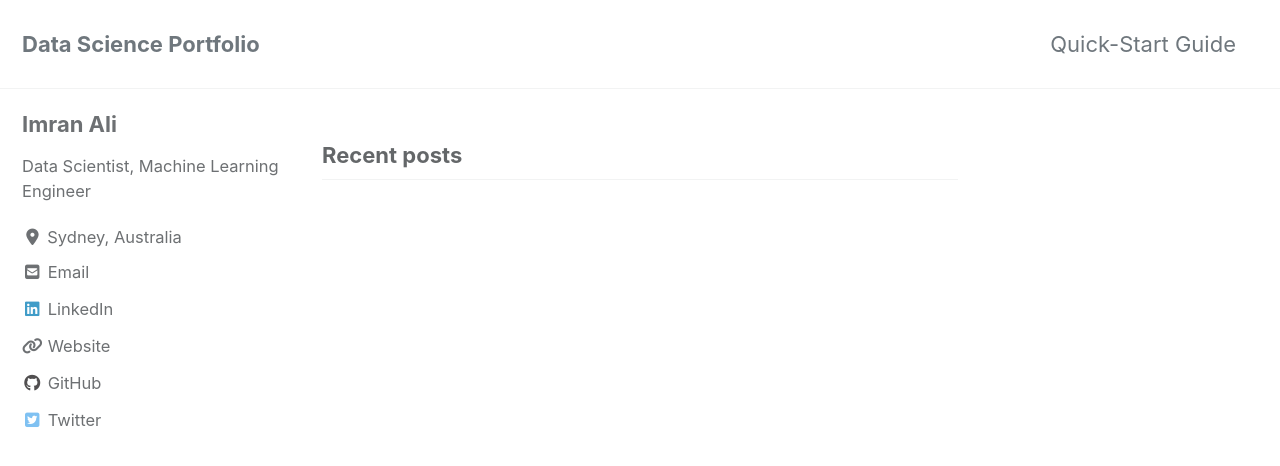
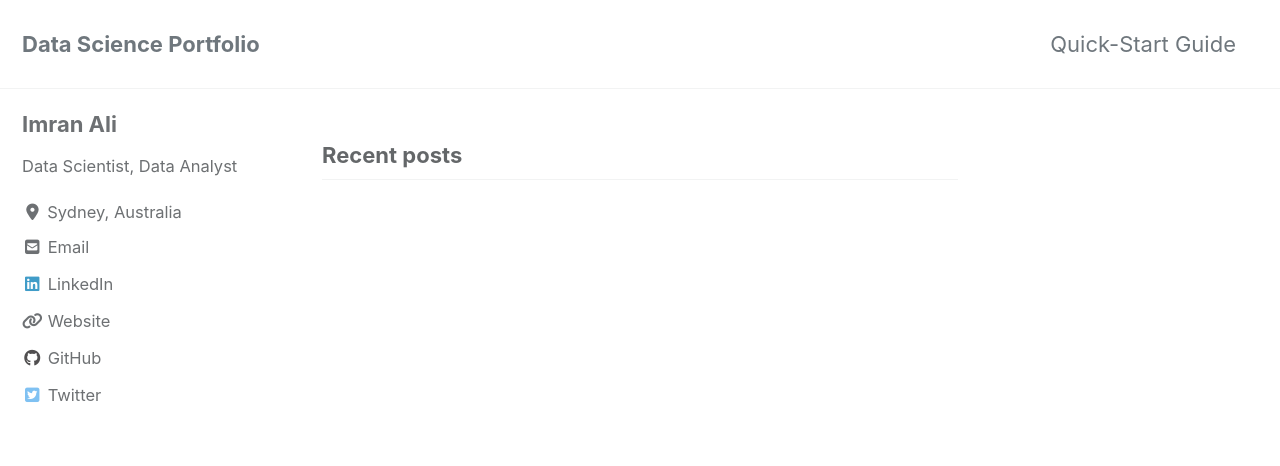
Before and after one commit to ImranAliPhD/ImranAliPhD.github.io, a Jekyll site: the page built from index.html, in a window 1280 px wide and 900 px high. Shown: the top 466 px of the window. Built offline with Jekyll 4.4.1, drawn with Linux system fonts in a browser that asks for light colours; cached includes are drawn as plain includes; nearby versions of some CDN libraries; the list of posts is cut into pages by our own code.

Commit message:
New Github Repo

```diff
--- a/_config.yml
+++ b/_config.yml
@@ -95,7 +95,7 @@ analytics:
 author:
   name             : "Imran Ali"
   avatar           : # path of avatar image, e.g. "/assets/images/bio-photo.jpg"
-  bio              : "Data Scientist,\n Machine Learning Engineer"
+  bio              : "Data Scientist, Data Analyst"
   location         : "Sydney, Australia"
   email            :
   links:
```
